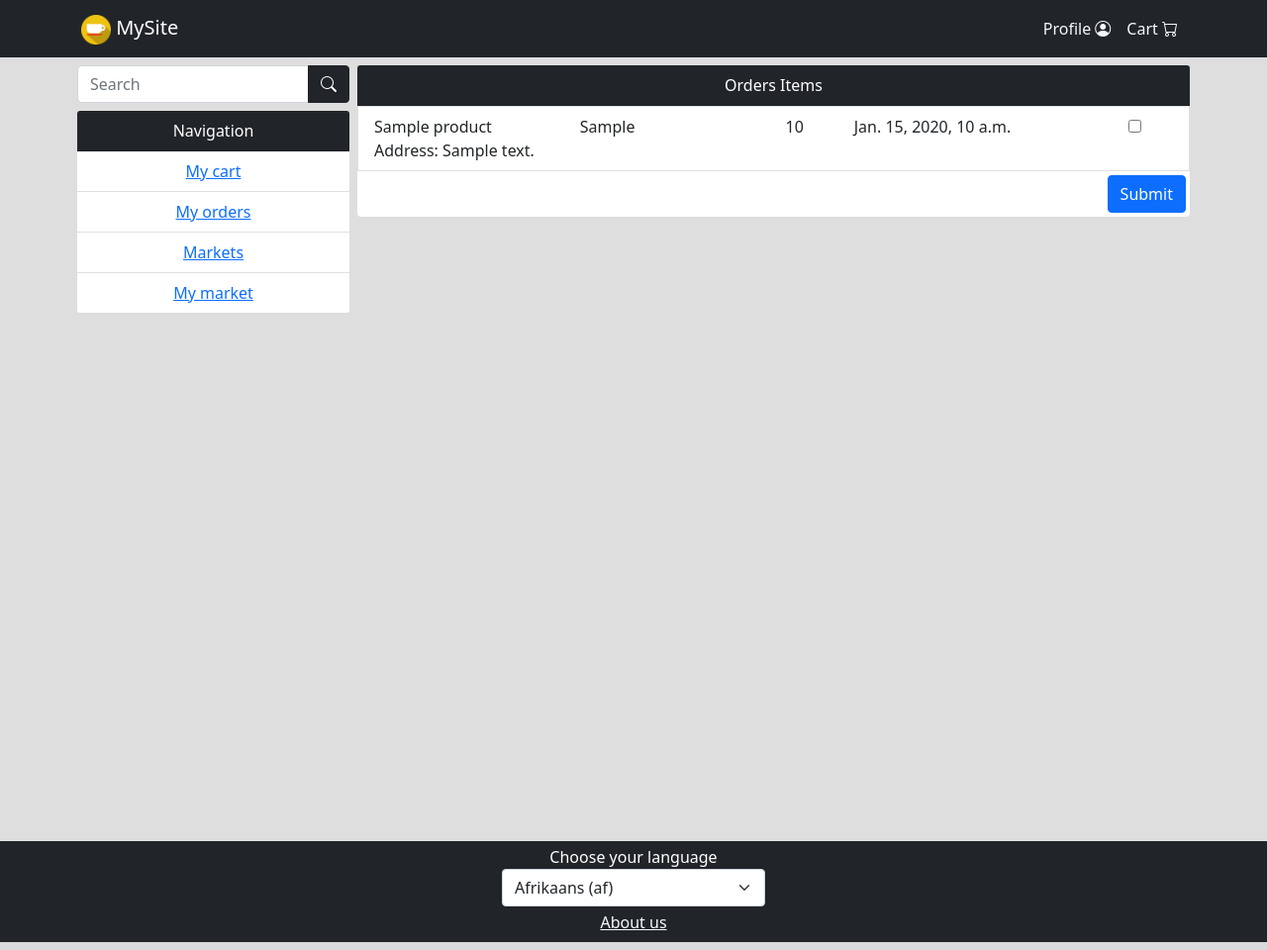
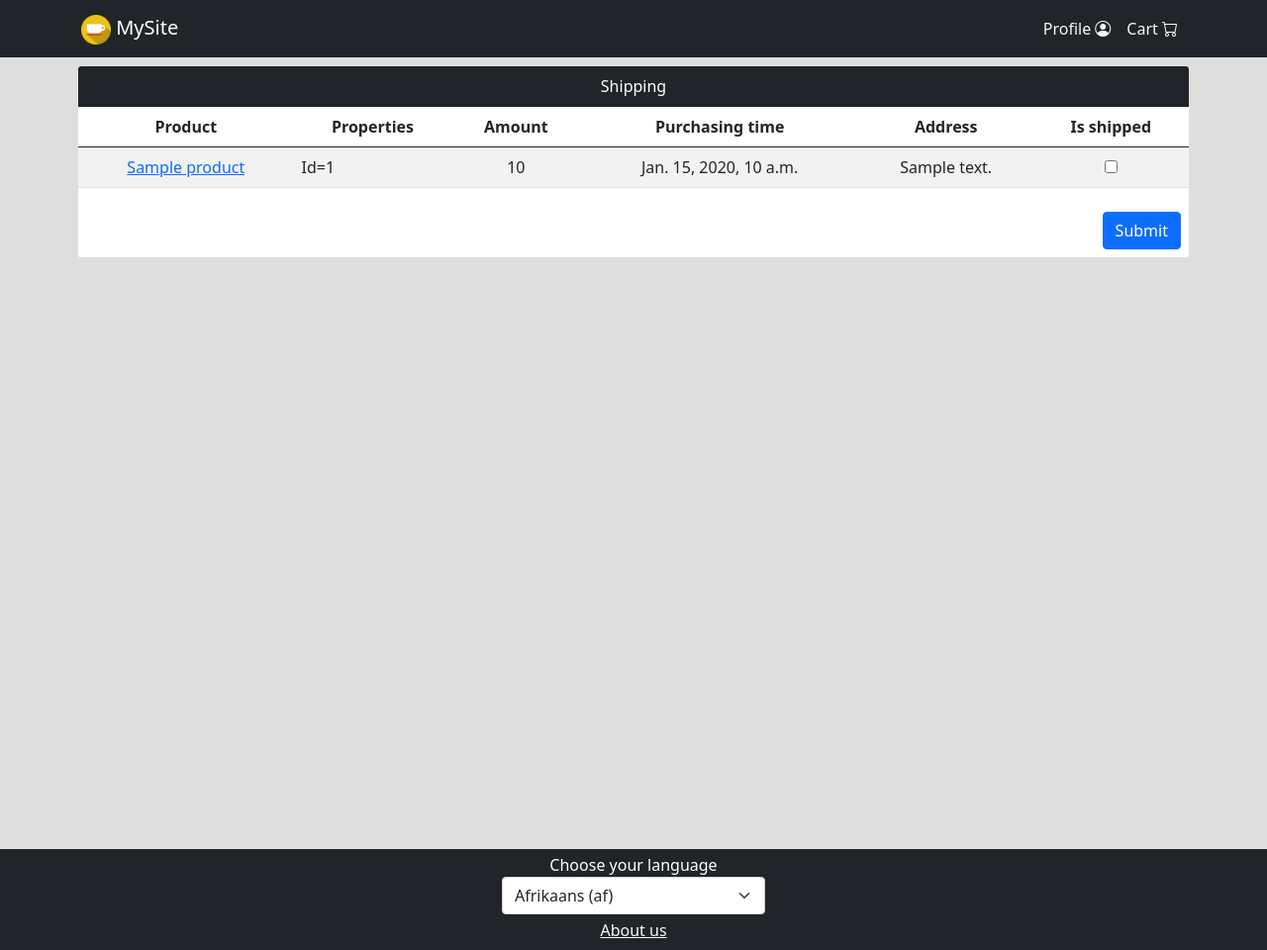
Before and after one commit to Entsllor/django-market, a Django app: template project/market_app/templates/market_app/order_items_list.html in a window 1280 px wide. Shown: the whole page at 99% size. Run offline with Django 3.2, Linux system fonts and the light colour scheme; the template is opened without the code that fills it: most values are stand-ins (such as "Sample title", 1, 10 or a date in 2020); parts of the project's set-up code (start-up, migrations or seed data) failed here and were passed over.

Commit message:
perf(ShippingPage): redesign

```diff
--- a/project/market_app/templates/market_app/order_items_list.html
+++ b/project/market_app/templates/market_app/order_items_list.html
@@ -2,40 +2,85 @@
 {% load i18n %}
 {% load currencies %}
 
-{% block main_center_block %}
-  <div class="card card-block">
+{% block main_container %}
+  <div class="py-2" style="background: none;">
+    <div class="card">
       <div class="card-header content-title">
-      {% trans 'Orders Items' %}
+        {% trans 'Shipping' %}
       </div>
       <div class="list-group list-group-flush">
         <form action="{% url 'market_app:shipping' pk=view.kwargs.pk %}" method="post">
-        {% csrf_token %}
+          <div class="w-100" style="overflow-x: auto; overflow-y: hidden">
+            <table class="w-100 table text-center table-striped">
+              <thead>
+              <tr>
+                <th>
+                  {% trans "Product" %}
+                </th>
+                <th>
+                  {% trans "Properties" %}
+                </th>
+                <th>
+                  {% trans "Amount" %}
+                </th>
+                <th>
+                  {% trans 'Purchasing time' %}
+                </th>
+                <th>
+                  {% trans "Address" %}
+                </th>
+                <th>
+                  {% trans 'Is shipped' %}
+                </th>
+              </tr>
+              </thead>
+              <tbody>
               {% for item in orders_items %}
-          <div class="list-group-item" id="order_item_{{ item.pk }}">
-            <div class="row row-cols-5">
-              <div class="col col-3">{{ item.product_type.product.name }}</div>
-              <div class="col col-3">{{ item.product_type.properties_as_str }}</div>
-              <div class="col col-1" id="amount_order_item_{{ item.pk }}">
+                <tr id="order_item_{{ item.pk }}">
+                  <td>
+                    <a href="{{ item.product_type.product.get_absolute_url }}">
+                      {{ item.product_type.product.name }}
+                    </a>
+                  </td>
+                  <td class="text-start">
+                    {% if item.product_type.properties %}
+                      {% for attr, value in item.product_type.properties_as_dict.items %}
+                        {{ attr }}: {{ value }}<br>
+                      {% endfor %}
+                    {% else %}
+                      Id={{ item.product_type.pk }}
+                    {% endif %}
+                  </td>
+                  <td>
                     {{ item.amount }}
-              </div>
-              <div class="col col-4">
+                  </td>
+                  <td>
                     {{ item.payment.transaction_time }}
-              </div>
-              <div class="col col-1">
+                  </td>
+                  <td>
+                    {{ item.order.address }}
+                  </td>
+                  <td>
                     <input type="checkbox" name="item_{{ item.pk }}" id="item_{{ item.pk }}"
                       {% if item.is_shipped %} checked disabled {% endif %}>
-              </div>
-            </div>
-            <div>{% trans 'Address' %}: {{ item.order.address }}</div>
-          </div>
+                  </td>
+                </tr>
               {% empty %}
                 {% trans 'There is nothing' %}
               {% endfor %}
-        <div class="d-flex justify-content-end">
-          <button class="btn btn-primary m-1" type="submit">{% trans 'Submit' %}</button>
+              </tbody>
+            </table>
+          </div>
+          {% csrf_token %}
+
+          <div class="d-flex justify-content-between">
+            <div class="ms-2">
+              {% include 'market_app/include/paginator.html' %}
+            </div>
+            <button class="btn btn-primary m-2" type="submit">{% trans 'Submit' %}</button>
           </div>
         </form>
       </div>
-  {% include 'market_app/include/paginator.html' %}
+    </div>
   </div>
 {% endblock %}
```
Lines whose indentation alone changed are shown as unchanged.
